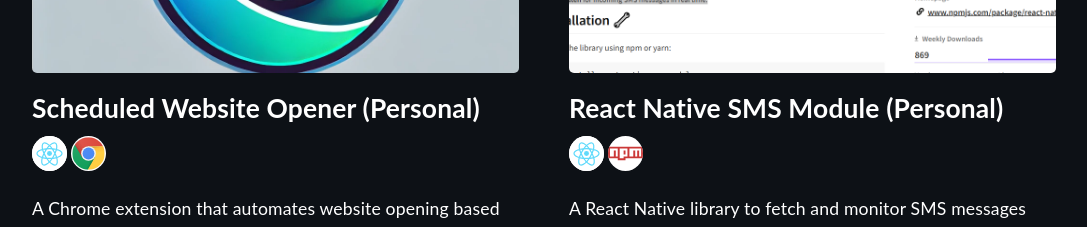
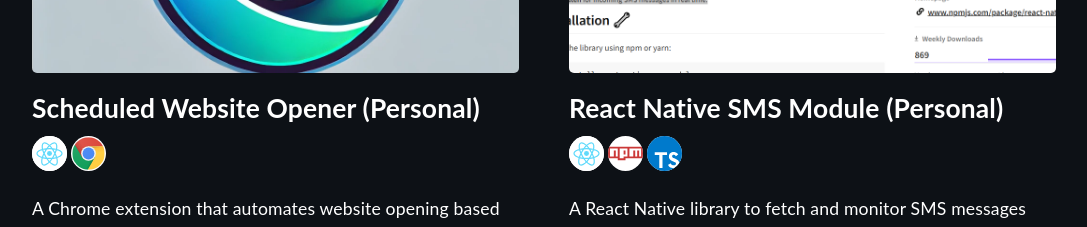
Before and after one commit to bhaggat/portfolio, a React (Vite) app: page / in a window 1280 px wide. Shown: the part 4680-4907 px from the top of the page, without its empty margins (96-1183 px from the left). Built offline with nearby package versions, Linux system fonts and the light colour scheme.

Commit message:
updated content

```diff
--- a/src/constants/constants.js
+++ b/src/constants/constants.js
@@ -220,7 +220,7 @@ export const projects = [
       "Fetch SMS messages from the device inbox with advanced filtering options.",
       "Listen for incoming SMS messages in real-time.",
     ],
-    technologies: ["React Native", "NPM Package"],
+    technologies: ["React Native", "NPM Package", "TypeScript"],
     thumbnail: "react-native-sms-module.png",
     links: {
       webLink: "https://www.npmjs.com/package/react-native-sms-module",
@@ -334,7 +334,13 @@ export const projects = [
       "Developed a marketplace app for connecting farmers and makers.",
       "Implemented video content sharing and integrated Shopify stores with Stripe payments.",
     ],
-    technologies: ["React Native", "Firebase", "Shopify API", "Stripe"],
+    technologies: [
+      "React Native",
+      "Firebase",
+      "Firestore",
+      "Shopify API",
+      "Stripe",
+    ],
     thumbnail: "cultisan.png",
   },
   {
@@ -376,7 +382,7 @@ export const projects = [
       "Built a custom Gantt chart library without third-party dependencies.",
       "Optimized performance for large datasets using virtualization.",
     ],
-    technologies: ["React.js"],
+    technologies: ["React.js", "NPM Package"],
     thumbnail: "gantt.png",
   },
   {
```
